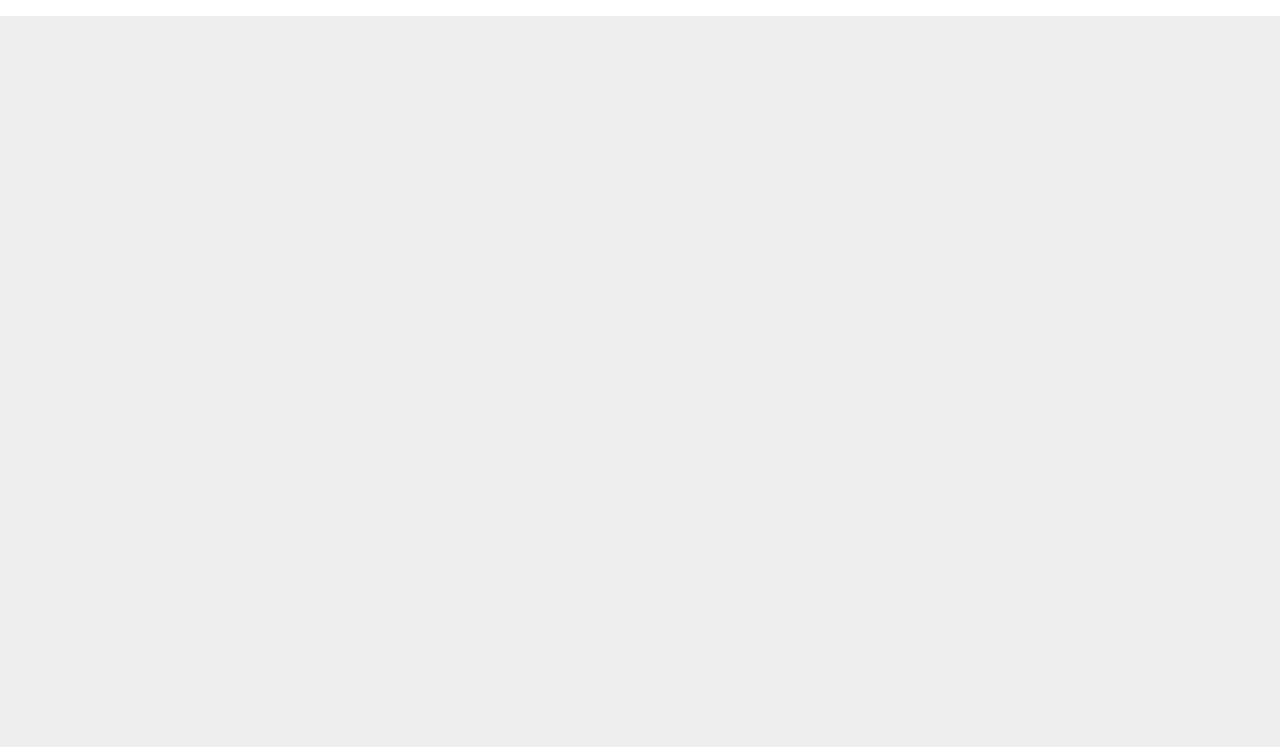
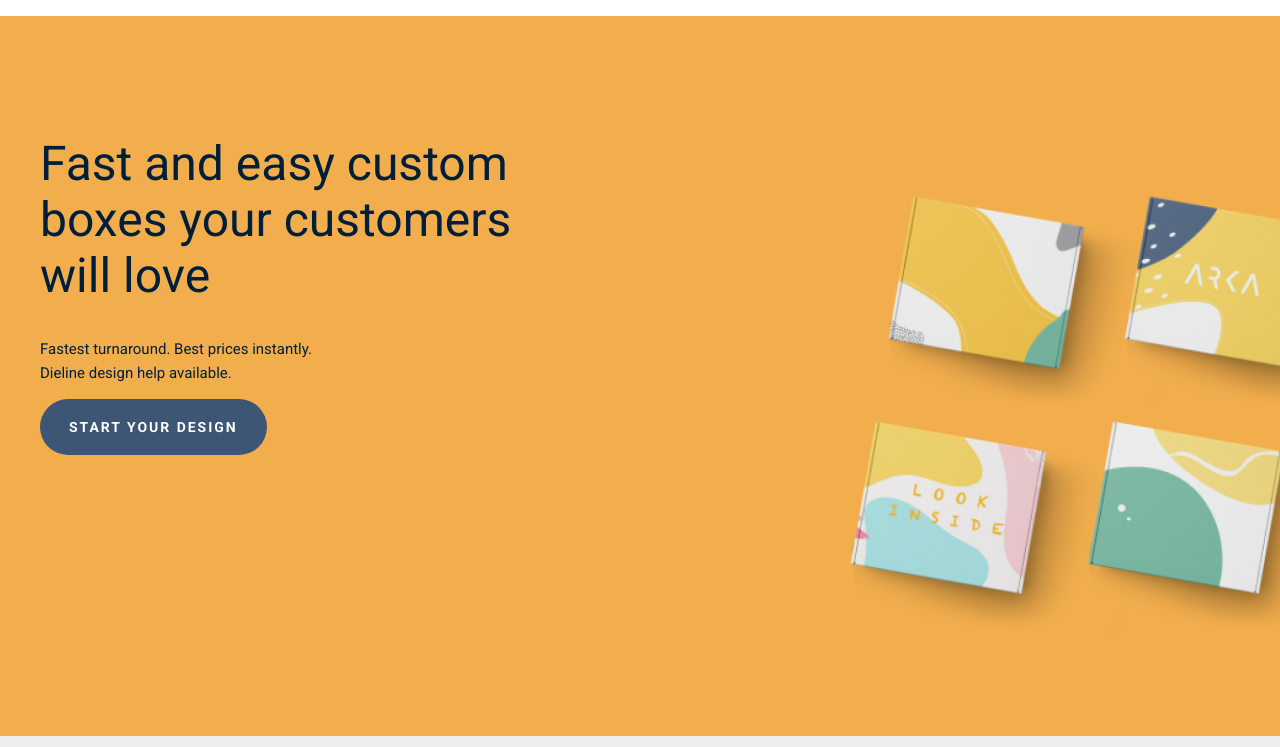
Before and after one commit to mkdir-s/arka, a plain HTML site: page index.html in a window 1280 px wide. Shown: the part 53-800 px from the top of the page. Drawn offline with Linux system fonts and the light colour scheme.

Commit message:
feat: add intro section

```diff
--- a/assets/css/main.scss
+++ b/assets/css/main.scss
@@ -84,3 +84,38 @@ body {
         }
     }
 }
+.intro {
+    background-image: url(../images/intro-bg.jpg);
+    background-size: cover;
+    background-position: center center;
+    background-repeat: no-repeat;
+    height: 90vh;
+    &__title {
+        font-size: 48px;
+        line-height: 56px;
+        color: #011F3A;
+        margin-bottom: 33px;
+        max-width: 480px;
+        padding-top: 10%;
+    }
+    &__subtitle {
+        font-size: 15px;
+        line-height: 24px;
+        color: #011F3A;
+        margin-bottom: 14px;
+        width: 277px;
+    }
+    &__button {
+        font-weight: 700;
+        font-size: 14px;
+        line-height: 18px;
+        letter-spacing: 1.96px;
+        text-transform: uppercase;
+        color: #FFFFFF;
+        padding: 19px 29px;
+        background: #3D5675;
+        border-radius: 44px;
+        text-decoration: none;
+        display: inline-block;
+    }
+}
--- a/index.html
+++ b/index.html
@@ -31,6 +31,13 @@
             </div>
         </div>
     </header>
+    <section class="intro">
+        <div class="container">
+            <h1 class="intro__title">Fast and easy custom boxes your customers will love</h1>
+            <p class="intro__subtitle">Fastest turnaround. Best prices instantly. Dieline design help available.</p>
+            <a class="intro__button" href="#">Start your design</a>
+        </div>
+    </section>
 
     <script src="assets/js/main.js"></script>
 </body>
```
Also changed, not shown: assets/css/main.css, assets/images/intro-bg.jpg (added), 1 other file.
